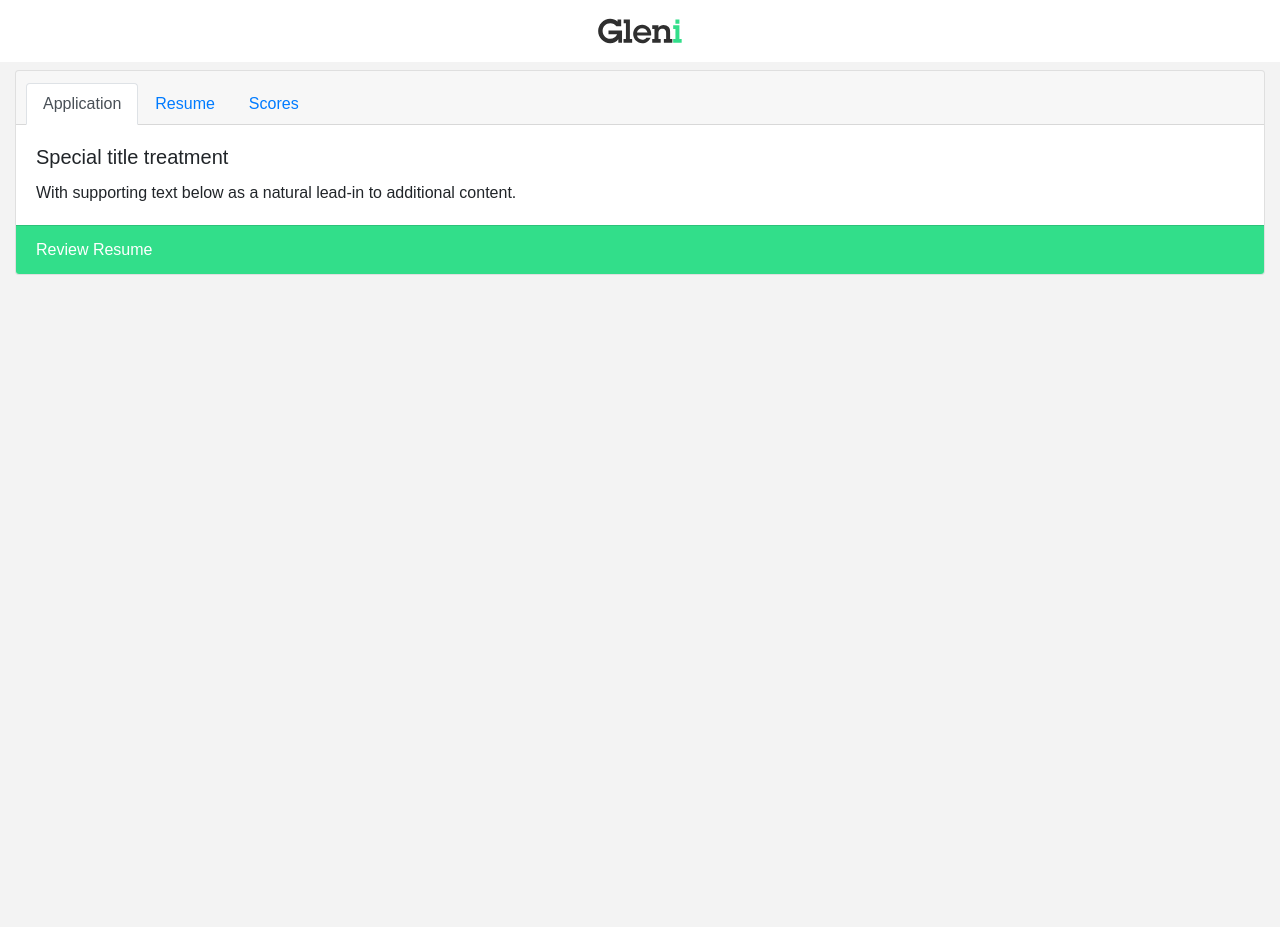
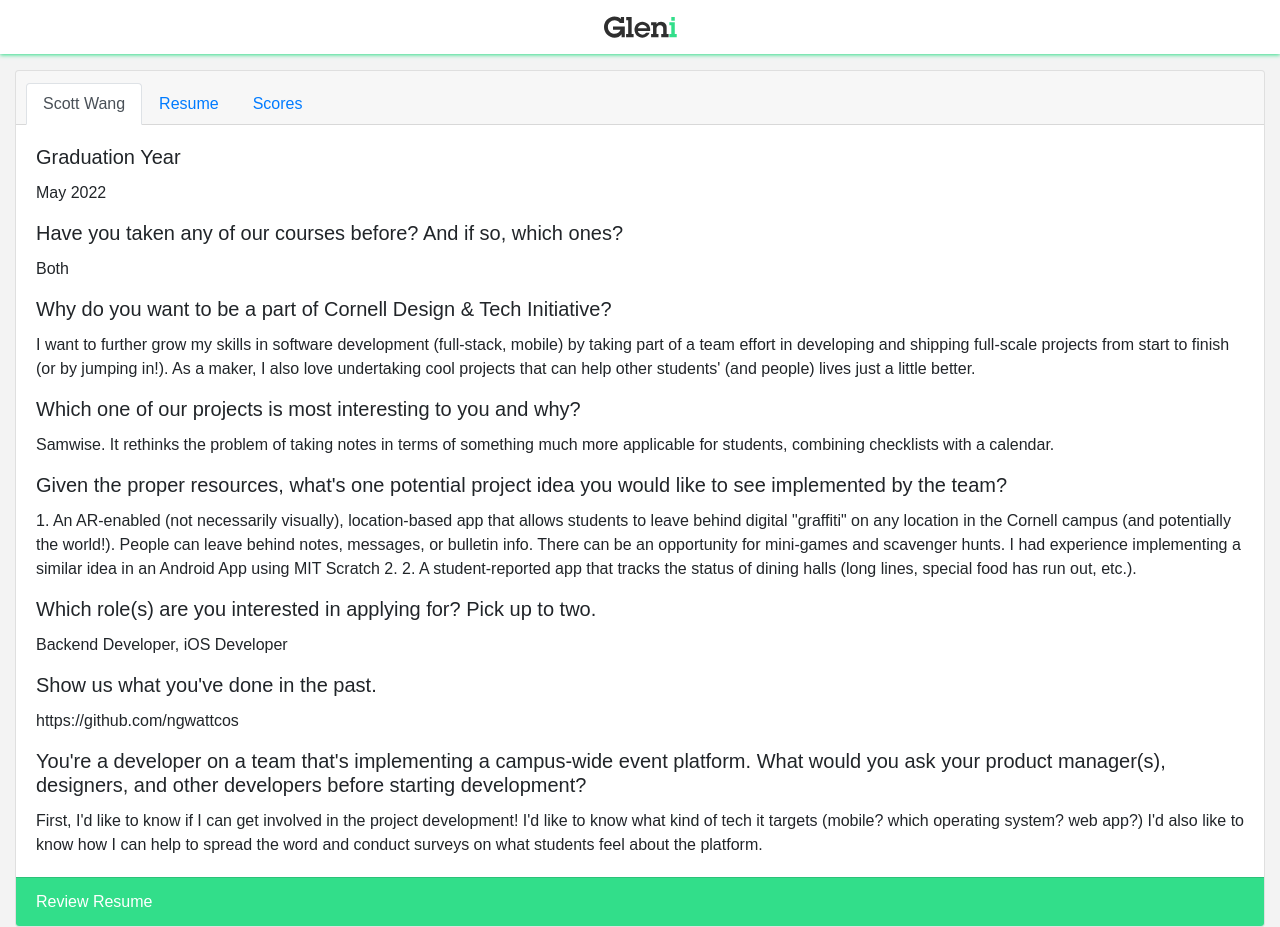
Before and after one commit to ashneeldas2/Gleni, a React (Create React App) app in the folder client/: page / in a window 1280 px wide. Before the commit the page ends 800 px from the top, so only its background shows below. Built offline with nearby package versions, Linux system fonts and the light colour scheme; a web font is replaced by a local one.

Commit message:
Update nav designs

```diff
--- a/client/src/components/Body.js
+++ b/client/src/components/Body.js
@@ -3,12 +3,12 @@ import React, { Component } from 'react';
 export class Body extends Component {
     render() {
         return (
-            <div className="container-fluid pt-2">
+            <div className="container-fluid pt-2" style={{ marginTop: '62px' }}>
                 <div className="card">
                 <div className="card-header">
                     <ul className="nav nav-tabs card-header-tabs">
                     <li className="nav-item">
-                        <a className="nav-link active" href="#">Application</a>
+                        <a className="nav-link active" href="#">Scott Wang</a>
                     </li>
                     <li className="nav-item">
                         <a className="nav-link" href="#">Resume</a>
@@ -19,8 +19,26 @@ export class Body extends Component {
                     </ul>
                 </div>
                 <div className="card-body">
-                    <h5 className="card-title">Special title treatment</h5>
-                    <p className="card-text">With supporting text below as a natural lead-in to additional content.</p>
+                    <h5 className="card-title">Graduation Year</h5>
+                    <p className="card-text">May 2022</p>
+                    <h5 className="card-title">Have you taken any of our courses before? And if so, which ones?</h5>
+                    <p className="card-text">Both</p>
+                    <h5 className="card-title">Why do you want to be a part of Cornell Design & Tech Initiative?</h5>
+                    <p className="card-text">I want to further grow my skills in software development (full-stack, mobile) by taking part of a team effort in developing and shipping full-scale projects from start to finish (or by jumping in!). As a maker, I also love undertaking cool projects that can help other students' (and people) lives just a little better.</p>
+                    <h5 className="card-title">Which one of our projects is most interesting to you and why?</h5>
+                    <p className="card-text">Samwise. It rethinks the problem of taking notes in terms of something much more applicable for students, combining checklists with a calendar.</p>
+                    <h5 className="card-title">Given the proper resources, what's one potential project idea you would like to see implemented by the team?</h5>
+                    <p className="card-text">1. An AR-enabled (not necessarily visually), location-based app that allows students to leave behind digital "graffiti" on any location in the Cornell campus (and potentially the world!). People can leave behind notes, messages, or bulletin info. There can be an opportunity for mini-games and scavenger hunts. I had experience implementing a similar idea in an Android App using MIT Scratch 2. 2. A student-reported app that tracks the status of dining halls (long lines, special food has run out, etc.).</p>
+                    <h5 className="card-title">Which role(s) are you interested in applying for? Pick up to two.</h5>
+                    <p className="card-text">Backend Developer, iOS Developer</p>
+                    <h5 className="card-title">Show us what you've done in the past.</h5>
+                    <p className="card-text">https://github.com/ngwattcos</p>
+                    <h5 className="card-title">You're a developer on a team that's implementing a campus-wide event platform. What would you ask your product manager(s), designers, and other developers before starting development?</h5>
+                    <p className="card-text">First, I'd like to know if I can get involved in the project development!
+
+I'd like to know what kind of tech it targets (mobile? which operating system? web app?)
+
+I'd also like to know how I can help to spread the word and conduct surveys on what students feel about the platform.</p>
                 </div>
                 < div className = "card-footer"
                 style = {{width: '100%', height: '100%', backgroundColor: '#32DE8A', color: 'white'}}> Review Resume </div>
--- a/client/src/components/Head.js
+++ b/client/src/components/Head.js
@@ -3,7 +3,8 @@ import React, { Component } from 'react'
 export class Head extends Component {
     render() {
         return (
-            <div style={headStyle}>
+            <nav class="navbar fixed-top navbar-expand-lg p-0">
+                <div style={headStyle}>
                 <svg height = "50%"
                 viewBox = "0 0 263 95"
                 fill = "none">
@@ -11,17 +12,20 @@ export class Head extends Component {
                     <path d = "M252.6 28.6H233.5V40H240.4V70.6H233.4V82H259.5V70.6H252.6V28.6ZM252.6 10.6H240.4V23.5H252.6V10.6Z" fill = "#32DE8A" />
                 </svg>
             </div>
+            </nav>
         )
     }
 }
 
 const headStyle = {
+    display: 'flex',
     width: '100%',
-    height: '62px',
+    height: '54px',
     backgroundColor: '#FFF',
-    display: 'flex',
     alignItems: 'center',
-    justifyContent: 'center'
+    justifyContent: 'center',
+    zIndex: '5',
+    boxShadow: '0 1px 4px #32DE8A'
 };
 
 export default Head
```
